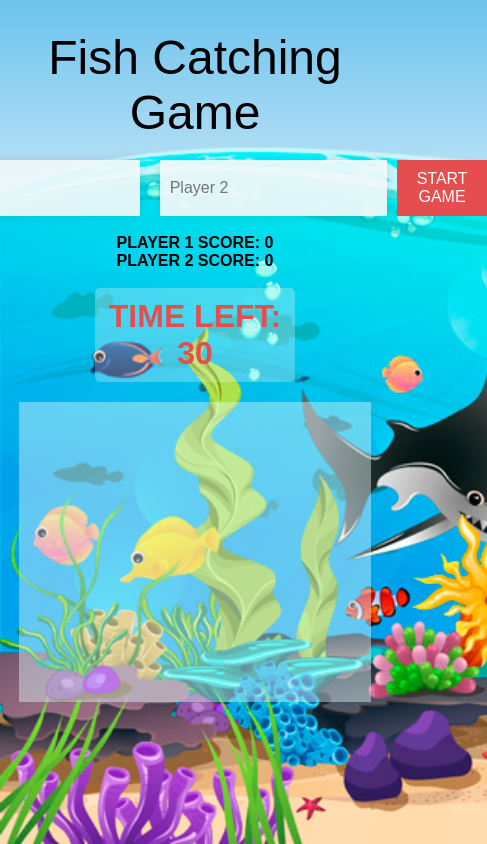
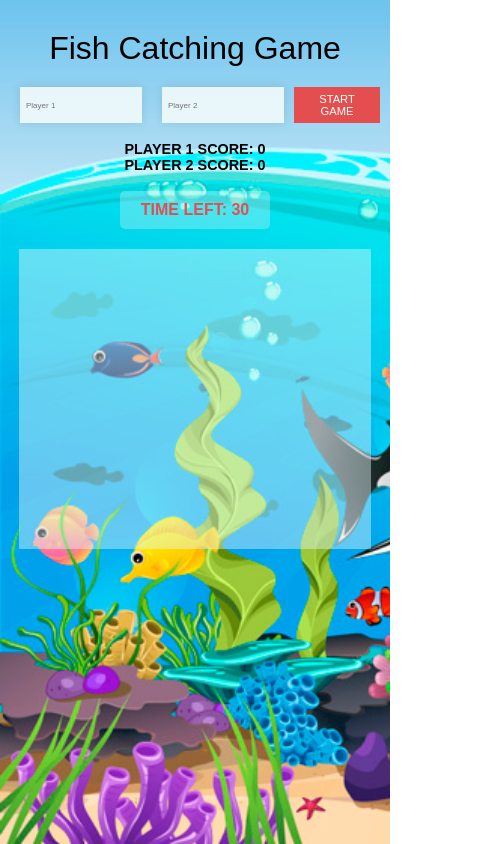
Before and after one commit to sevilak/js-game, a plain HTML site: page index.html in a window 390 px wide. Shown: the whole page, 487 px wide, since content can reach past the window. Drawn offline with Linux system fonts and the light colour scheme; a web font is replaced by a local one.

Commit message:
media query updated

```diff
--- a/style.css
+++ b/style.css
@@ -20,11 +20,7 @@ h1 {
   font-optical-sizing: auto;
   font-weight: 400;
   font-style: normal;
-  font-variation-settings:
-    "BLED" 0,
-    "SCAN" 0,
-    "XELA" 0,
-    "YELA" 0;
+  font-variation-settings: "BLED" 0, "SCAN" 0, "XELA" 0, "YELA" 0;
 }
 
 .players {
@@ -67,7 +63,6 @@ button:hover {
   border-radius: 5px;
   width: 200px;
   margin: 0 auto;
-
 }
 
 #scoreboard {
@@ -78,7 +73,6 @@ display: inline;
   color: #000000;
   padding: 10px;
   text-transform: uppercase;
-
 }
 
 #winnerDisplay {
@@ -87,19 +81,15 @@ display: inline;
   font-weight: 700;
   color: #000000;
   text-transform: uppercase;
-
   padding: 10px;
   border-radius: 5px;
-
   margin: 0 auto;
 }
-
 
 #gameArea {
   position: relative;
   width: 900px;
   height: 600px;
-    /* border: 2px solid #ffffff; */
   overflow: hidden;
   margin-top: 20px;
   background-color: #e0f7fa71; /* Light blue background */
@@ -120,6 +110,30 @@ display: inline;
 
 /* Media Queries */
 @media (max-width: 768px) {
+  h1 {
+    font-size: 2.5em; /* Adjust heading size for tablets */
+  }
+
+  .players input {
+    font-size: 0.9em; /* Slightly smaller input fields */
+    padding: 8px; /* Adjust padding */
+  }
+
+  button {
+    font-size: 0.9em; /* Slightly smaller button */
+    padding: 8px 16px; /* Adjust padding */
+  }
+
+  #timerDisplay {
+    font-size: 1.5em; /* Smaller timer display */
+    width: 150px; /* Adjust width */
+  }
+
+  #scoreboard,
+  #winnerDisplay {
+    font-size: 1em; /* Adjust scoreboard and winner display */
+  }
+
   #gameArea {
     width: 80%; /* Use a percentage for responsiveness */
     height: 400px; /* Reduce height for tablets */
@@ -135,6 +149,30 @@ display: inline;
 }
 
 @media (max-width: 480px) {
+  h1 {
+    font-size: 2em; /* Further reduce heading size for mobile */
+  }
+
+  .players input {
+    font-size: 0.5em; /* Even smaller input fields */
+    padding: 6px; /* Adjust padding */
+  }
+
+  button {
+    font-size: 0.7em; /* Even smaller button */
+    padding: 6px 12px; /* Adjust padding for smaller buttons */
+  }
+
+  #timerDisplay {
+    font-size: 1em; /* Even smaller timer display for mobile */
+    width: 150px; /* Adjust width for mobile */
+  }
+
+  #scoreboard,
+  #winnerDisplay {
+    font-size: 0.9em; /* Smaller scoreboard and winner display for mobile */
+  }
+
   #gameArea {
     width: 95%; /* Use a larger percentage for mobile */
     height: 300px; /* Further reduce height for mobile */
```
Lines whose indentation alone changed are shown as unchanged.
